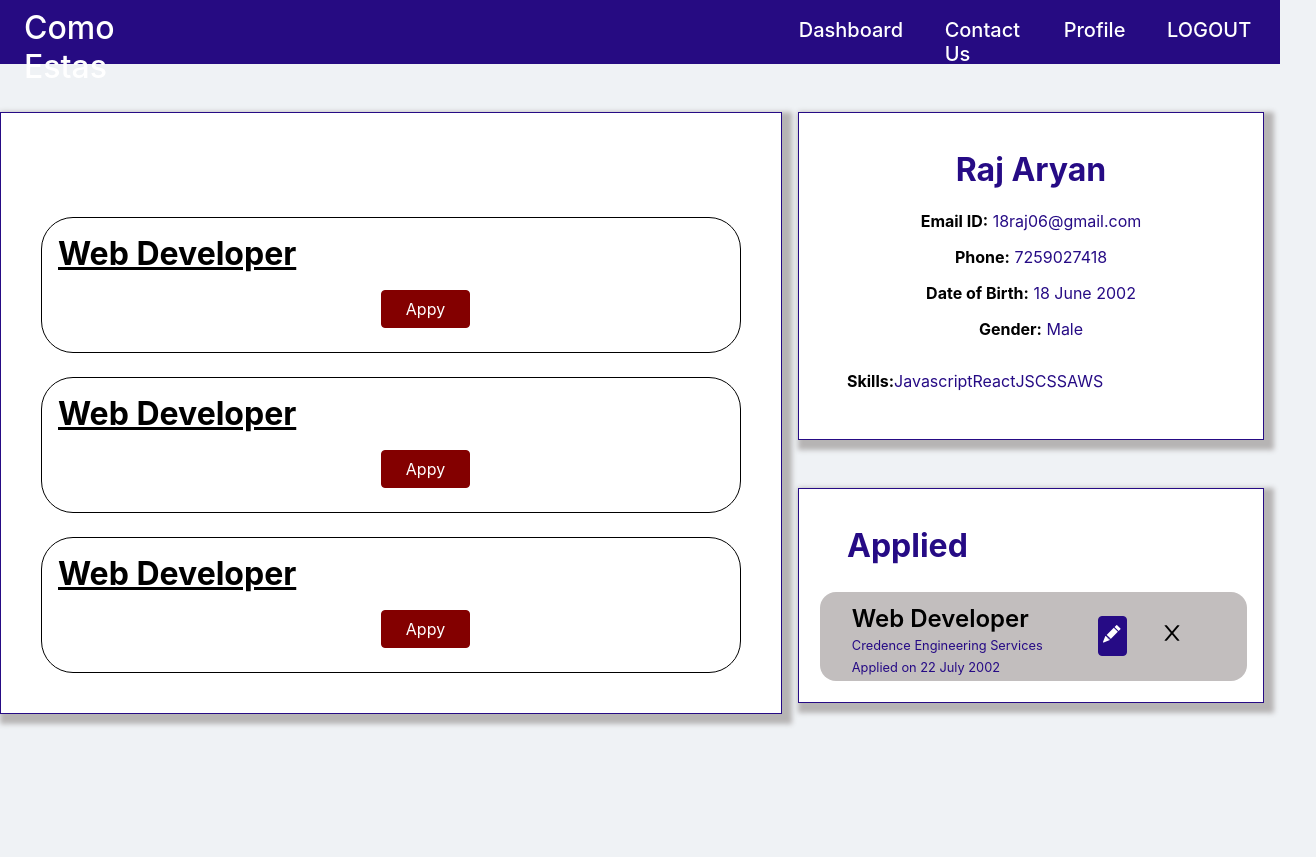
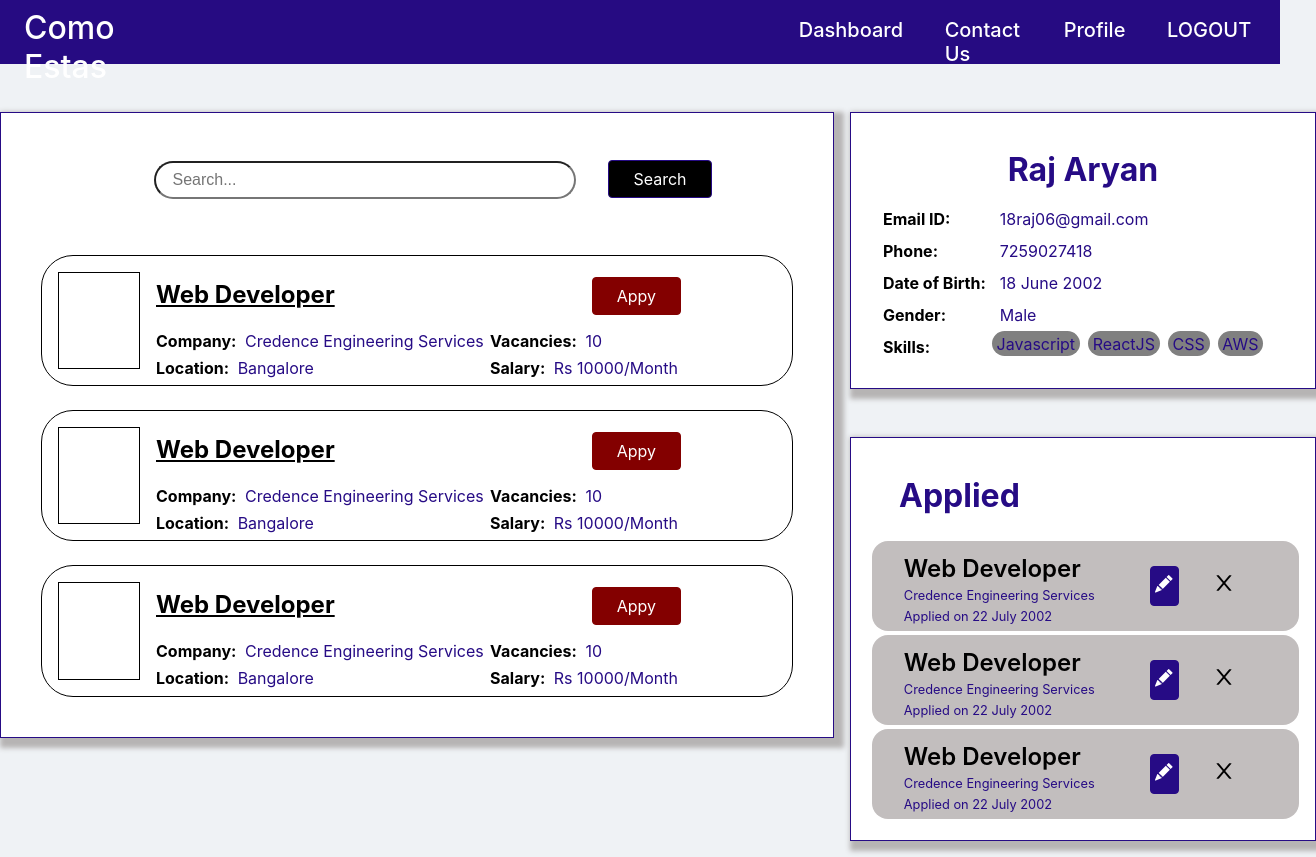
Before and after one commit to Alphaviper7769/Como-estas, a React (Create React App) app in the folder frontend/: page /dashboard in a window 1280 px wide. Shown: the whole page, 1316 px wide, since content can reach past the window. Before the commit the page ends 800 px from the top, so only its background shows below. Built offline with nearby package versions, Linux system fonts and the light colour scheme.

Commit message:
dashboards done

```diff
--- a/frontend/src/components/utils/Button.css
+++ b/frontend/src/components/utils/Button.css
@@ -81,7 +81,7 @@
 }
 
 .round {
-  border-radius: 14px;
+  border-radius: 2rem;
 }
 
 .no-transform {
--- a/frontend/src/pages/employee/Dashboard.css
+++ b/frontend/src/pages/employee/Dashboard.css
@@ -24,6 +24,68 @@
     flex-direction: row;
 }
 
-.seeker-profile-skill span {
-    width: 1rem;
+.skr-dashboard-right-p {
+    text-align: left !important;
+    margin: 1rem;
+    line-height: 1rem;
+    display: flex;
+    flex-direction: row;
 }
+
+.seeker-profile-skill {
+    margin-top: -0.5rem;
+    background: gray;
+    margin-left: 0.5rem;
+    padding: 0.3rem;
+    border-radius: 2rem;
+}
+
+.post-header-div {
+    width: inherit;
+    display: flex;
+    justify-content: center;
+}
+
+.post-header-div input {
+    padding-left: 1rem;
+    font-size: 1rem;
+    border-radius: 2rem;
+    width: 25rem;
+    height: 2rem;
+    margin: 2rem;
+}
+
+.skr-job-post {
+    color: black;
+    display: flex;
+    flex-direction: row;
+    width: 100%;
+
+    margin-right: 2rem;
+    justify-content: space-between;
+}
+
+.skr-job {
+    display: flex;
+    flex-direction: row;
+    border: black solid 1.8px;
+    margin: 1.5rem;
+    border-radius: 2rem;
+}
+
+.skr-job-div {
+    padding-bottom: 1rem;
+    padding-left: 0rem;
+    width: 70%;
+    display: flex;
+    flex-direction: column !important;
+}
+
+.skr-job-div-1 {
+    display: flex;
+    flex-direction: row;
+    height: 1.7rem;
+    margin-bottom: 0rem;
+    padding-bottom: 0rem;
+
+}
--- a/frontend/src/pages/employee/Dashboard.js
+++ b/frontend/src/pages/employee/Dashboard.js
@@ -1,4 +1,4 @@
-import React, { useState } from 'react';
+import React, { useEffect, useRef, useState } from 'react';
 import './Dashboard.css';
 
 import Card from '../../components/utils/Card';
@@ -15,7 +15,7 @@ const jobs = [
         vacancies: 10,
         skills: ['Javascript, ReactJS, Nodejs'],
         location: 'Bangalore',
-        Salary: 'Rs 10000/Month'
+        salary: 'Rs 10000/Month'
     },
     {
         post: 'Web Developer',
@@ -23,7 +23,7 @@ const jobs = [
         vacancies: 10,
         skills: ['Javascript, ReactJS, Nodejs'],
         location: 'Bangalore',
-        Salary: 'Rs 10000/Month'
+        salary: 'Rs 10000/Month'
     },
     {
         post: 'Web Developer',
@@ -31,7 +31,7 @@ const jobs = [
         vacancies: 10,
         skills: ['Javascript, ReactJS, Nodejs'],
         location: 'Bangalore',
-        Salary: 'Rs 10000/Month'
+        salary: 'Rs 10000/Month'
     }
 ];
 
@@ -50,6 +50,16 @@ const applied = [
         post: 'Web Developer',
         company: 'Credence Engineering Services',
         date: '22 July 2002'
+    },
+    {
+        post: 'Web Developer',
+        company: 'Credence Engineering Services',
+        date: '22 July 2002'
+    },
+    {
+        post: 'Web Developer',
+        company: 'Credence Engineering Services',
+        date: '22 July 2002'
     }
 ];
 
@@ -59,6 +69,15 @@ export const SeekerDashboard = props => {
     const [chosen, setChosen] = useState({});
     // state to store which modal is opened
     const [modal, setModal] = useState('');
+    // state to hold search value
+    const [search, setSearch] = useState('');
+
+    // to get jobs based on search using useEffect
+    // const jobs = useRef([]);
+
+    useEffect(() => {
+
+    }, [search]);
 
     const onManageApplicationHandler = (team) => { // function to open modal to assign permissions to employees
         setChosen(team);
@@ -73,6 +92,15 @@ export const SeekerDashboard = props => {
         setShow(true);
     };
 
+    const onChangeHandler = e => {
+        setSearch(e.target.value);
+    }
+
+    const onSubmitHandler = e => {
+        e.preventDefault();
+        setSearch('');
+    }
+
     return (
         <>
             <Modal show={show} header={modal === 'TEAM' ? chosen.name : chosen.post} onCancel={() => setShow(false)}>
@@ -81,16 +109,30 @@ export const SeekerDashboard = props => {
             <div className='emp-dashboard-container'>
                 <Card elevation='complete' size='large' bgcolor='white' className="emp-dashboard-card">
                     <div className='post-header-div'>
-                        <h1 className='emp-dashboard-post-h1'></h1>
+                        <form onSubmit={onSubmitHandler}>
+                            <input type="text" required onChange={onChangeHandler} value={search} name="search" placeholder='Search...' />
+                            <Button type='submit' inverse>Search</Button>
+                        </form>
                     </div>
                     {jobs.map((job, index) => {
                         return (
-                            <div className='emp-job-div' key={index}>
-                                <div className='emp-job-post'>
-                                    <h3>{job.post}</h3>
+                            <div className='skr-job'>
+                                <div className='img' style={{ margin: '1rem', width: '5rem', height: 'inherit', 'border': '1px black solid' }}>
+                                    { /* INSERT IMAGE HERE */ }
                                 </div>
-                                <div className='emp-job-post-button'>
-                                    <Button danger onClick={() => onOpenApply(job)}>Appy</Button>
+                                <div className='skr-job-div' key={index}>
+                                    <div className='skr-job-post'>
+                                        <h3 style={{ 'font-size': '1.5rem', 'text-decoration': 'underline', 'margin-bottom': '0.3rem' }}>{job.post}</h3>
+                                        <span style={{ 'margin-top': '1.3rem' }}><Button danger onClick={() => onOpenApply(job)}>Appy</Button></span>
+                                    </div>
+                                    <div className='skr-job-div-1'>
+                                        <p className='skr-job-div-p' style={{ width: '70%', 'textAlign': 'left' }}><b style={{ color: 'black', 'margin-right': '0.3rem', width: '6rem' }}>Company: </b>{job.company}</p>
+                                        <p className='skr-job-div-p' style={{ width: '40%', 'textAlign': 'left' }}><b style={{ color: 'black', 'margin-right': '0.3rem', width: '6rem' }}>Vacancies: </b>{job.vacancies}</p>
+                                    </div>
+                                    <div className='skr-job-div-1'>
+                                        <p className='skr-job-div-p' style={{ width: '70%', 'textAlign': 'left' }}><b style={{ color: 'black', 'margin-right': '0.3rem', width: '6rem' }}>Location: </b>{job.location}</p>
+                                        <p className='skr-job-div-p' style={{ width: '40%', 'textAlign': 'left' }}><b style={{ color: 'black', 'margin-right': '0.3rem', width: '6rem' }}>Salary: </b>{job.salary}</p>
+                                    </div>
                                 </div>
                             </div>
                         );
@@ -99,17 +141,12 @@ export const SeekerDashboard = props => {
                 <div className='emp-dashboard-right'>
                     <Card elevation='complete' size='medium' bgcolor='white' className="emp-dashboard-card">
                         <h1 className='emp-dashboard-right-h1'>{details.name}</h1>
-                        <p className='emp-dashboard-right-p'><b style={{ color: 'black' }}>Email ID:</b> {details.email}</p>
-                        <p className='emp-dashboard-right-p'><b style={{ color: 'black' }}>Phone:</b> {details.phone}</p>
-                        <p className='emp-dashboard-right-p'><b style={{ color: 'black' }}>Date of Birth:</b> {details.dob}</p>
-                        <p className='emp-dashboard-right-p'><b style={{ color: 'black' }}>Gender:</b> {details.gender}</p>
-                        {/* <div className='emp-dashboard-right-details'>
-                            <p className='emp-dashboard-right-p'><a href={details.website} className='emp-dashboard-right-a'></a></p>
-                            <p className='emp-dashboard-right-p'></p>
-                            <p className='emp-dashboard-right-p'></p>
-                        </div> */}
-                        <p className='emp-dashboard-right-p'>
-                            <section className='emp-dashboard-right-section'><b style={{ color: 'black' }}>Skills: </b> {details.skills.map((skill) => { return <section className="seeker-profile-skill">{skill}<span></span></section>; })}</section>
+                        <p className='skr-dashboard-right-p'><b style={{ color: 'black', 'margin-right': '0.3rem', width: '7rem' }}>Email ID: </b> {details.email}</p>
+                        <p className='skr-dashboard-right-p'><b style={{ color: 'black', 'margin-right': '0.3rem', width: '7rem' }}>Phone: </b> {details.phone}</p>
+                        <p className='skr-dashboard-right-p'><b style={{ color: 'black', 'margin-right': '0.3rem', width: '7rem' }}>Date of Birth: </b> {details.dob}</p>
+                        <p className='skr-dashboard-right-p'><b style={{ color: 'black', 'margin-right': '0.3rem', width: '7rem' }}>Gender: </b> {details.gender}</p>
+                        <p className='skr-dashboard-right-p'>
+                            <b style={{ color: 'black', 'margin-right': '0.3rem', width: '6rem' }}>Skills: </b> {details.skills.map((skill) => { return <section className="seeker-profile-skill">{skill}</section>; })}
                         </p>
                     </Card>
                     <Card elevation='complete' size='medium' bgcolor='white' className="emp-dashboard-card">
```
